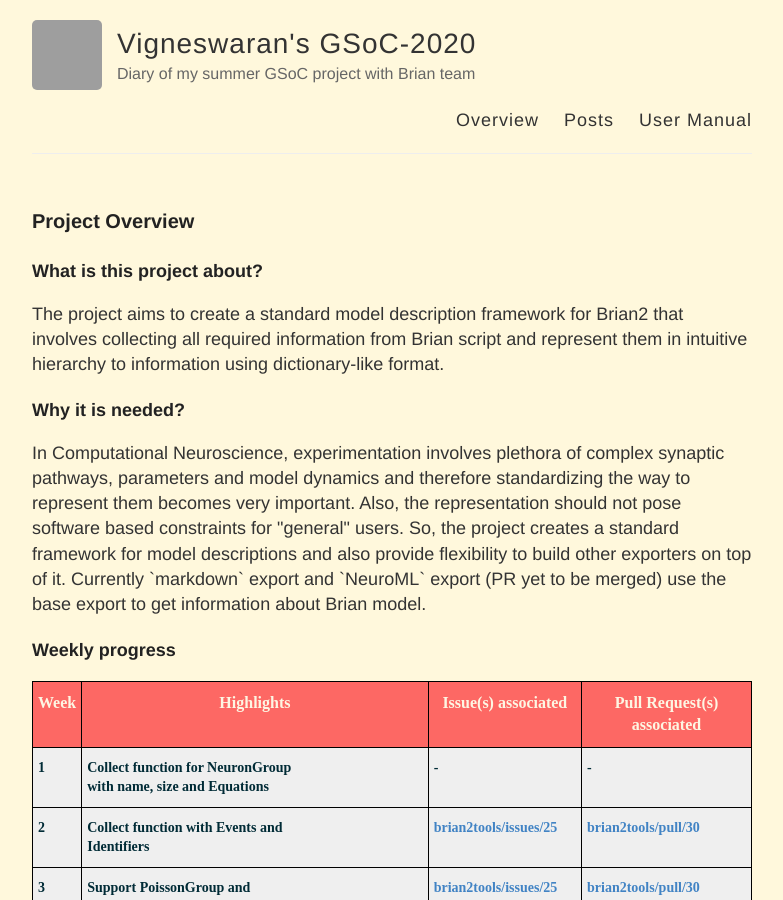
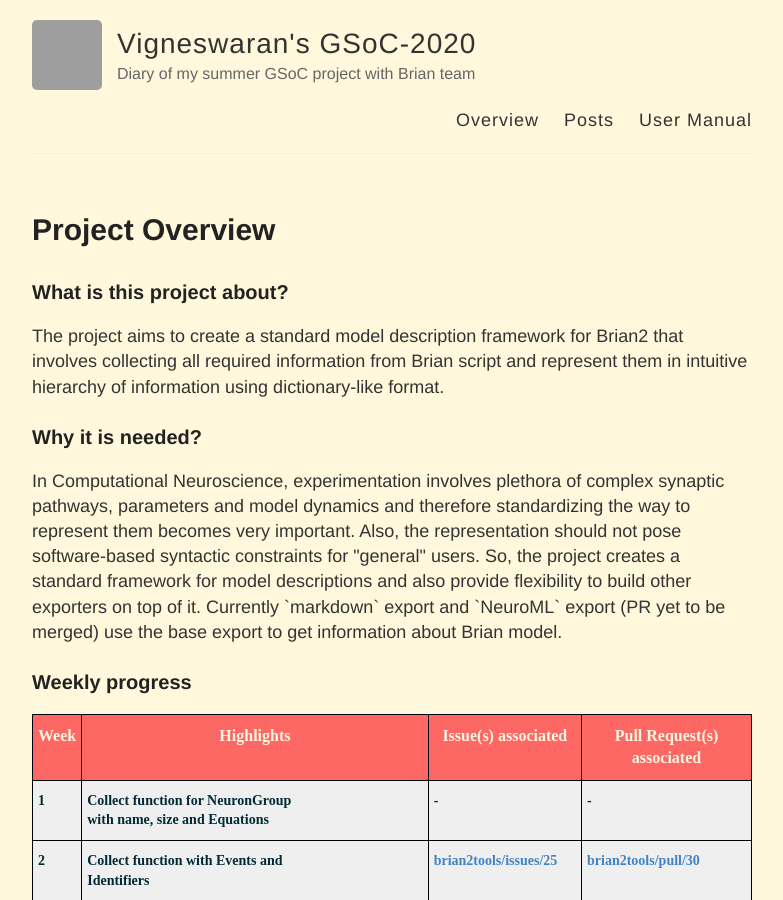
Before and after one commit to vigneswaran-chandrasekaran/Vigneswaran-chandrasekaran.github.io, a Jekyll site: the page built from index.html, in a window 1280 px wide and 900 px high. Shown: the whole window, without its empty margins (248-1031 px from the left). Built offline with Jekyll 4.4.1, drawn with Linux system fonts in a browser that asks for light colours; grey boxes are pictures that could not be loaded.

```diff
--- a/index.html
+++ b/index.html
@@ -3,23 +3,24 @@ layout: default
 ---
 
 
-<h3>Project Overview</h3>
+<h1>Project Overview</h1>
 
-<h5>What is this project about?</h5>
+<h3>What is this project about?</h3>
 
 The project aims to create a standard model description framework for Brian2 that involves collecting
-all required information from Brian script and represent them in intuitive hierarchy to information
+all required information from Brian script and represent them in intuitive hierarchy of information
 using dictionary-like format.
 
-<h5>Why it is needed?</h5>
+<h3>Why it is needed?</h3>
 
 In Computational Neuroscience, experimentation involves plethora of complex synaptic pathways, parameters
-and model dynamics and therefore standardizing the way to represent them becomes very important. Also, the representation
-should not pose software based constraints for "general" users. So, the project creates a standard framework for model descriptions
-and also provide flexibility to build other exporters on top of it. Currently `markdown` export and `NeuroML` export (PR yet to be merged)
-use the base export to get information about Brian model.
+and model dynamics and therefore standardizing the way to represent them becomes very important. Also,
+the representation should not pose software-based syntactic constraints for "general" users. So, the project
+creates a standard framework for model descriptions and also provide flexibility to build other exporters on
+top of it. Currently `markdown` export and `NeuroML` export (PR yet to be merged) use the base export to get
+information about Brian model.
 
-<h5>Weekly progress</h5>
+<h3>Weekly progress</h3>
 
 <body style="background-color:cornsilk">
   <style type="text/css">
```
